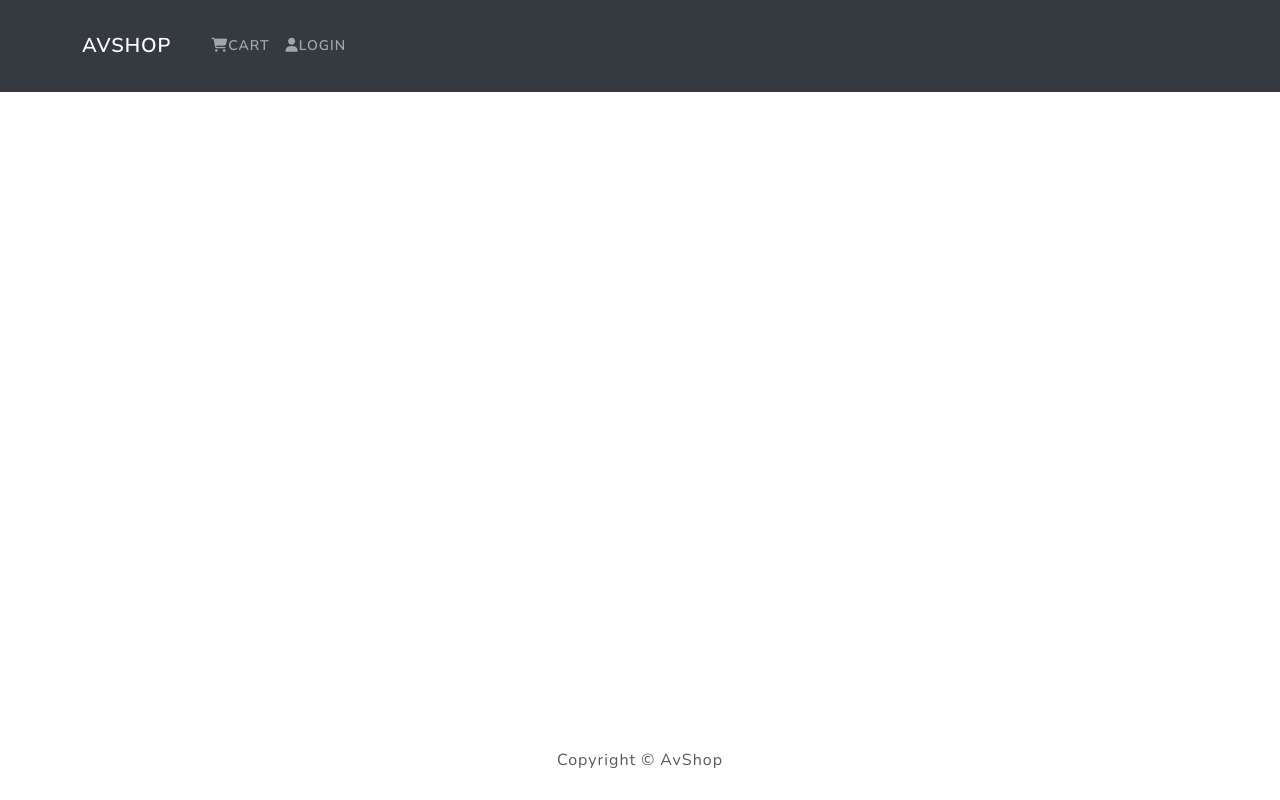
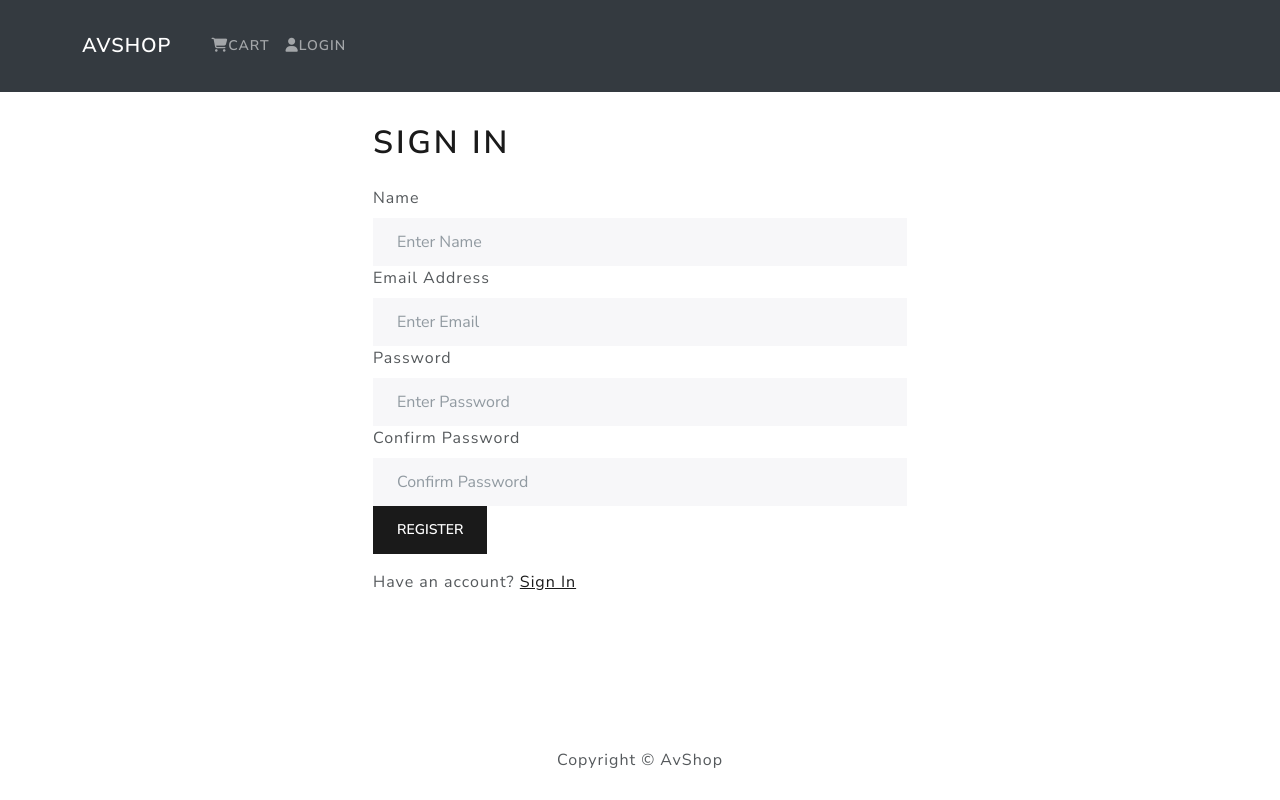
Before and after one commit to Blckvia/ecommerce, a React (Create React App) app in the folder frontend/: page /register in a window 1280 px wide. Built offline with nearby package versions, Linux system fonts and the light colour scheme.

Commit message:
feat: User Navbar & Logout logic was added

```diff
--- a/frontend/src/App.js
+++ b/frontend/src/App.js
@@ -7,6 +7,7 @@
 import ProductScreen from './screens/ProductScreen';
 import CartScreen from './screens/CartScreen';
 import LoginScreen from './screens/LoginScreen';
+import RegisterScreen from './screens/RegisterScreen';
 
 function App() {
   return (
@@ -17,6 +18,7 @@
           <Routes>
             <Route path='/' element={<HomeScreen />} />
             <Route path='/login/' element={<LoginScreen />} />
+            <Route path='/register/' element={<RegisterScreen />} />
             <Route path='product/:id' element={<ProductScreen />} />
             <Route path='cart/:id?' element={<CartScreen />} />
           </Routes>
--- a/frontend/src/components/Header.js
+++ b/frontend/src/components/Header.js
@@ -1,8 +1,20 @@
 import React from 'react';
-import { Container, Navbar, Nav } from 'react-bootstrap';
+import { useDispatch, useSelector } from 'react-redux';
+import { Container, Navbar, Nav, NavDropdown } from 'react-bootstrap';
 import { LinkContainer } from 'react-router-bootstrap';
+import { logout } from '../actions/userActions';
 
 function Header() {
+  const userLogin = useSelector((state) => state.userLogin);
+
+  const { userInfo } = userLogin;
+
+  const dispatch = useDispatch();
+
+  const logoutHandler = () => {
+    dispatch(logout());
+  };
+
   return (
     <header>
       <Navbar bg='dark' variant='dark' expand='lg' collapseOnSelect>
@@ -19,11 +31,23 @@
                   <i className='fas fa-shopping-cart'></i>Cart
                 </Nav.Link>
               </LinkContainer>
-              <LinkContainer to='/login'>
-                <Nav.Link>
-                  <i className='fas fa-user'></i>Login
-                </Nav.Link>
-              </LinkContainer>
+
+              {userInfo ? (
+                <NavDropdown title={userInfo.name} id='username'>
+                  <LinkContainer to='/profile'>
+                    <NavDropdown.Item>Profile</NavDropdown.Item>
+                  </LinkContainer>
+                  <NavDropdown.Item onClick={logoutHandler}>
+                    Logout
+                  </NavDropdown.Item>
+                </NavDropdown>
+              ) : (
+                <LinkContainer to='/login'>
+                  <Nav.Link>
+                    <i className='fas fa-user'></i>Login
+                  </Nav.Link>
+                </LinkContainer>
+              )}
             </Nav>
           </Navbar.Collapse>
         </Container>
--- /dev/null
+++ b/frontend/src/screens/RegisterScreen.js
@@ -0,0 +1,107 @@
+import React, { useEffect, useState } from 'react';
+import { Link, useNavigate } from 'react-router-dom';
+import { Form, Button, Row, Col } from 'react-bootstrap';
+import { useDispatch, useSelector } from 'react-redux';
+import Loader from '../components/Loader';
+import Message from '../components/Message';
+import { register } from '../actions/userActions';
+import FormContainer from '../components/FormContainer';
+
+function RegisterScreen() {
+  const [name, setName] = useState('');
+  const [email, setEmail] = useState('');
+  const [password, setPassword] = useState('');
+  const [confirmPassword, setConfirmPassword] = useState('');
+  const [message, setMessage] = useState('');
+
+  const navigate = useNavigate();
+  const dispatch = useDispatch();
+
+  const redirect = navigate.search ? navigate.search.split('=')[1] : '/';
+
+  const userRegister = useSelector((state) => state.userRegister);
+  const { loading, userInfo, error } = userRegister;
+
+  useEffect(() => {
+    if (userInfo) {
+      navigate(redirect);
+    }
+  }, [navigate, userInfo, redirect]);
+
+  const submitHandler = (e) => {
+    e.preventDefault();
+    if (password !== confirmPassword) {
+      setMessage('Password do not match');
+    } else {
+      dispatch(register(name, email, password));
+    }
+  };
+
+  return (
+    <FormContainer>
+      <h1>Sign in</h1>
+      {message && <Message variant='danger'>{message}</Message>}
+      {error && <Message variant='danger'>{error}</Message>}
+      {loading && <Loader />}
+      <Form onSubmit={submitHandler}>
+        <Form.Group controlId='name'>
+          <Form.Label>Name</Form.Label>
+          <Form.Control
+            required
+            type='name'
+            placeholder='Enter Name'
+            value={name}
+            onChange={(e) => setName(e.target.value)}
+          ></Form.Control>
+        </Form.Group>
+
+        <Form.Group controlId='email'>
+          <Form.Label>Email Address</Form.Label>
+          <Form.Control
+            required
+            type='email'
+            placeholder='Enter Email'
+            value={email}
+            onChange={(e) => setEmail(e.target.value)}
+          ></Form.Control>
+        </Form.Group>
+
+        <Form.Group controlId='password'>
+          <Form.Label>Password</Form.Label>
+          <Form.Control
+            required
+            type='password'
+            placeholder='Enter Password'
+            value={password}
+            onChange={(e) => setPassword(e.target.value)}
+          ></Form.Control>
+        </Form.Group>
+
+        <Form.Group controlId='passwordConfirm'>
+          <Form.Label>Confirm Password</Form.Label>
+          <Form.Control
+            required
+            type='password'
+            placeholder='Confirm Password'
+            value={confirmPassword}
+            onChange={(e) => setConfirmPassword(e.target.value)}
+          ></Form.Control>
+        </Form.Group>
+
+        <Button type='submit' variant='primary'>
+          Register
+        </Button>
+      </Form>
+      <Row className='py-3'>
+        <Col>
+          Have an account?{' '}
+          <Link to={redirect ? `/login?redirect=${redirect}` : '/login'}>
+            Sign In
+          </Link>
+        </Col>
+      </Row>
+    </FormContainer>
+  );
+}
+
+export default RegisterScreen;
--- a/frontend/src/store.js
+++ b/frontend/src/store.js
@@ -6,13 +6,14 @@
   productListReducer,
 } from './reducers/productReducers';
 import { cartReducer } from './reducers/cartReducers';
-import { userLoginReducer } from './reducers/userReducers';
+import { userLoginReducer, userRegisterReducer } from './reducers/userReducers';
 
 const reducer = combineReducers({
   productList: productListReducer,
   productDetails: productDetailsReducer,
   cart: cartReducer,
   userLogin: userLoginReducer,
+  userRegister: userRegisterReducer,
 });
 
 const cartItemsFromStorage = localStorage.getItem('cartItems')
```
Also changed, not shown: 1 other file (tests, documents, lock files or other folders).
